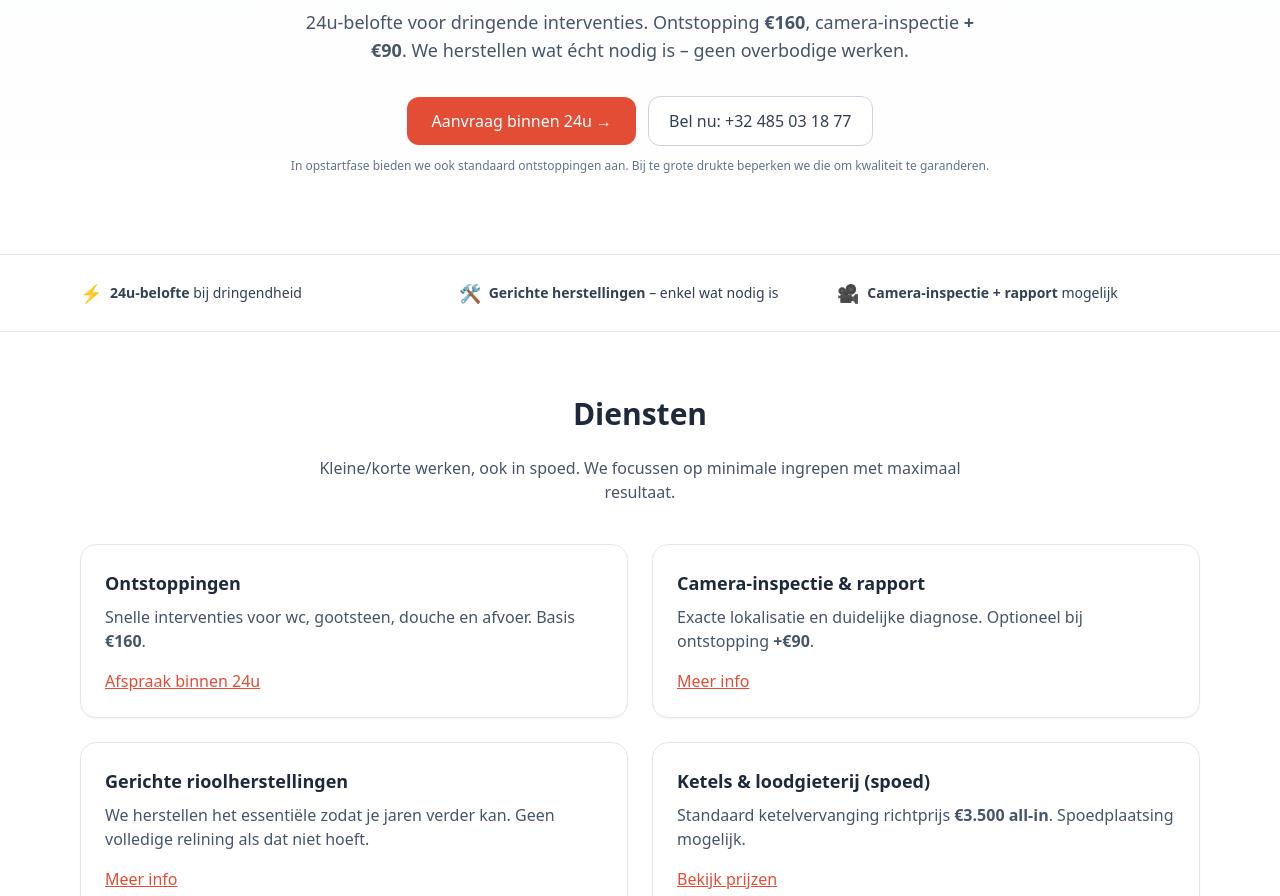
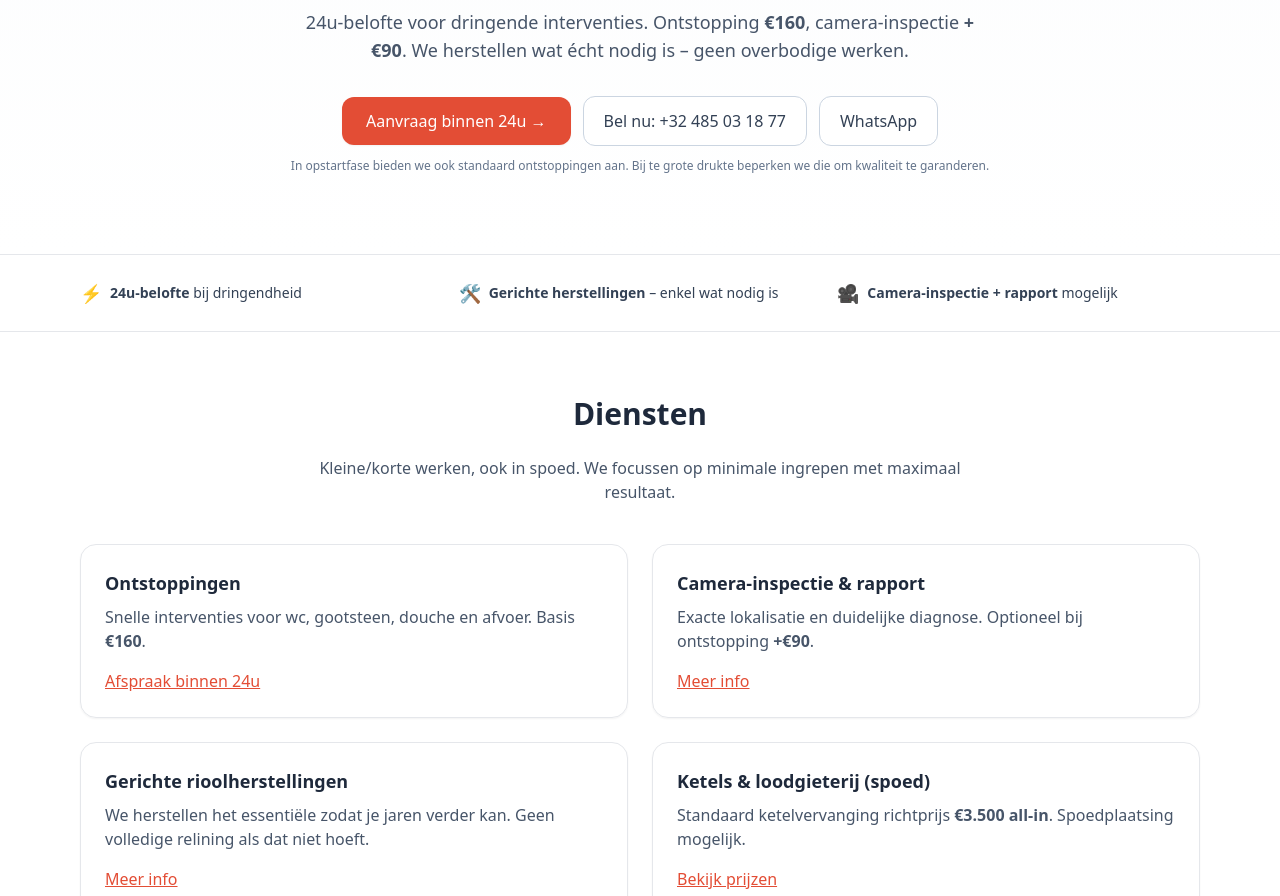
Before and after one commit to Turbo-89/turboservices, a Next.js app: page / in a window 1280 px wide. Shown: the part 978-1874 px from the top of the page. Built offline with nearby package versions, Linux system fonts and the light colour scheme.

Commit message:
Update page.tsx

```diff
--- a/app/page.tsx
+++ b/app/page.tsx
@@ -60,6 +60,14 @@ export default function Home() {
               >
                 Bel nu: +32 485 03 18 77
               </a>
+              <a
+                href="https://wa.me/32485031877"
+                className="inline-flex items-center gap-2 rounded-xl border border-slate-300 bg-white px-5 py-3 text-slate-700 hover:bg-slate-50"
+                aria-label="WhatsApp Turbo Services"
+              >
+                WhatsApp
+              </a>
+
             </div>
 
             <p className="mt-3 text-xs text-slate-500">
```
